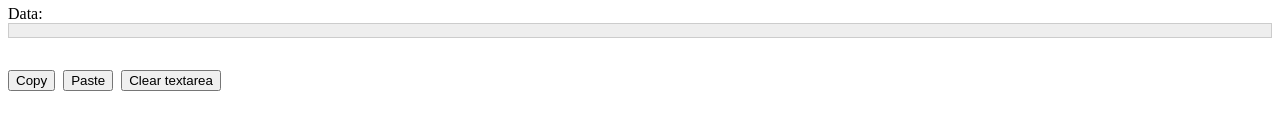
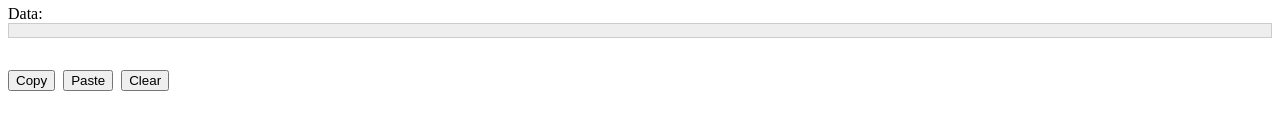
Before and after one commit to myakura/learn--clipboard-apis, a plain HTML site: page readtext.html in a window 1280 px wide. Shown: the part 210-340 px from the top of the page. Drawn offline with Linux system fonts and the light colour scheme.

Commit message:
chore: update label on the clear button

```diff
--- a/readtext.html
+++ b/readtext.html
@@ -22,7 +22,7 @@
 	<div class="hstack">
 		<button type="button" id="buttonCopy">Copy</button>
 		<button type="button" id="buttonPaste">Paste</button>
-		<button type="button" id="buttonClear">Clear textarea</button>
+		<button type="button" id="buttonClear">Clear</button>
 	</div>
 </div>
 
```
Also changed, not shown: writetext.html (+1 -1 lines).
